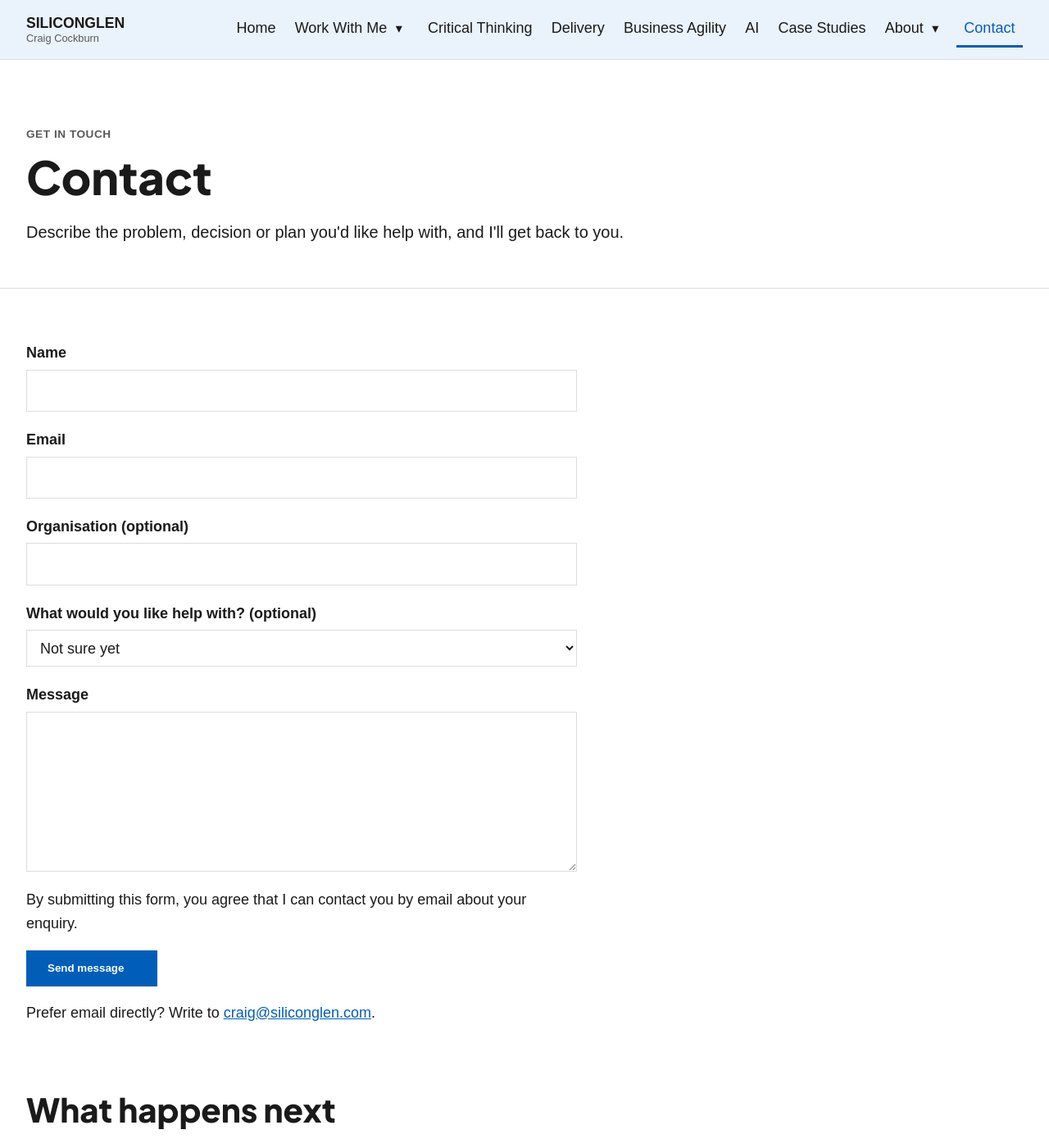
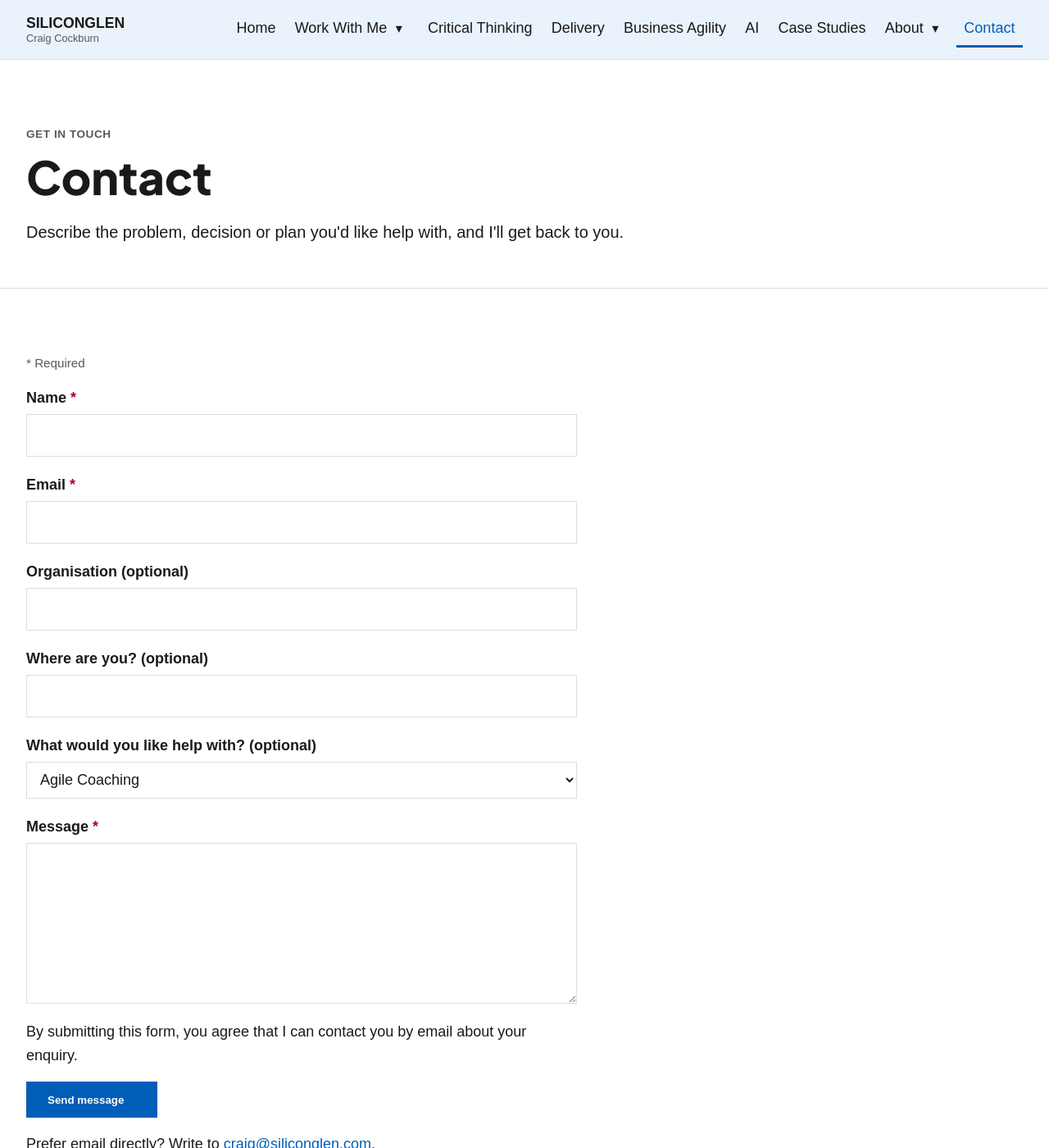
Before and after one commit to siliconglen/siliconglen-site, a Jekyll site: the page built from contact/index.md, in a window 1280 px wide and 1400 px high. Shown: the whole window at 82% size. Built offline with Jekyll 4.4.1, drawn with Linux system fonts in a browser that asks for light colours.

Commit message:
Update case study capabilities and contact form

```diff
--- a/assets/css/main.css
+++ b/assets/css/main.css
@@ -179,7 +179,9 @@ h3 { margin: 0 0 .5rem; font-size: 1.25rem; }
 .ledger .desc strong { display: block; margin-bottom: .25rem; }
 
 /* Forms and embedded media */
-.contact-form { width: 100%; max-width: 42rem; }
+.contact-form { --form-required: #b00020; width: 100%; max-width: 42rem; }
+.contact-form .form-required-note { color: var(--muted); font-size: .95rem; }
+.contact-form .required-star { color: var(--form-required); }
 .form-field { margin-bottom: 1.25rem; }
 .form-field label { display: block; margin-bottom: .35rem; font-weight: 700; }
 .form-field input, .form-field select, .form-field textarea { display: block; width: 100%; min-height: 2.75rem; padding: .65rem .75rem; border: 1px solid var(--line); border-radius: 0; background: var(--paper); color: var(--ink); font: inherit; }
--- a/contact/index.md
+++ b/contact/index.md
@@ -8,13 +8,15 @@ permalink: /contact/
 ---
 
 <form action="https://formspree.io/f/moeqokna" method="POST" class="contact-form">
+  <p class="form-required-note">* Required</p>
+
   <div class="form-field">
-    <label for="name">Name</label>
+    <label for="name">Name <span class="required-star" aria-hidden="true">*</span><span class="visually-hidden"> (required)</span></label>
     <input type="text" id="name" name="name" required autocomplete="name">
   </div>
 
   <div class="form-field">
-    <label for="email">Email</label>
+    <label for="email">Email <span class="required-star" aria-hidden="true">*</span><span class="visually-hidden"> (required)</span></label>
     <input type="email" id="email" name="email" required autocomplete="email">
   </div>
 
@@ -24,23 +26,27 @@ permalink: /contact/
   </div>
 
   <div class="form-field">
+    <label for="location">Where are you? <span class="optional">(optional)</span></label>
+    <input type="text" id="location" name="location" autocomplete="address-level2">
+  </div>
+
+  <div class="form-field">
     <label for="topic">What would you like help with? <span class="optional">(optional)</span></label>
     <select id="topic" name="topic">
+      <option value="Agile Coaching">Agile Coaching</option>
+      <option value="Decision Support Workshops">Decision Support Workshops</option>
+      <option value="Leadership Strategy">Leadership Strategy</option>
+      <option value="Programme &amp; Project Delivery">Programme &amp; Project Delivery</option>
+      <option value="Red Team Thinking Training">Red Team Thinking Training</option>
+      <option value="Team Turnaround Workshops">Team Turnaround Workshops</option>
+      <option value="Speaking">Speaking</option>
       <option value="">Not sure yet</option>
-      <option value="Critical Thinking">Critical Thinking</option>
-      <option value="Red Team Thinking">Red Team Thinking</option>
-      <option value="Decision Support">Decision Support</option>
-      <option value="Programme or Project Delivery">Programme or Project Delivery</option>
-      <option value="Organisational Transformation">Organisational Transformation</option>
-      <option value="Agile Transformation">Agile Transformation</option>
-      <option value="Training or Workshops">Training or Workshops</option>
-      <option value="Speaking">Speaking</option>
       <option value="Something else">Something else</option>
     </select>
   </div>
 
   <div class="form-field">
-    <label for="message">Message</label>
+    <label for="message">Message <span class="required-star" aria-hidden="true">*</span><span class="visually-hidden"> (required)</span></label>
     <textarea id="message" name="message" rows="6" required></textarea>
   </div>
 
```
Also changed, not shown: DESIGN_STANDARDS.md (+2 -0 lines), case-studies/index.md (+8 -4 lines).
